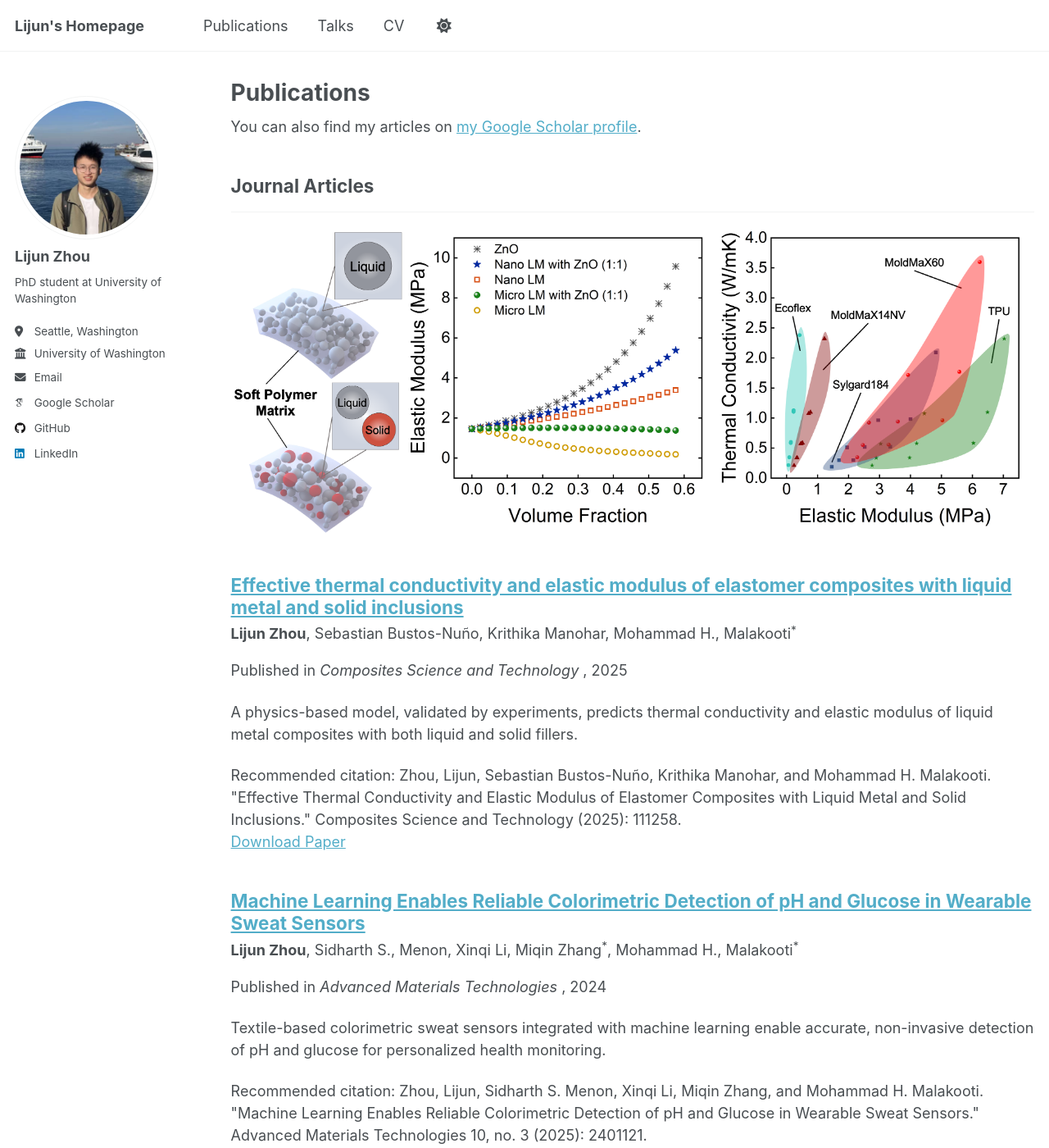
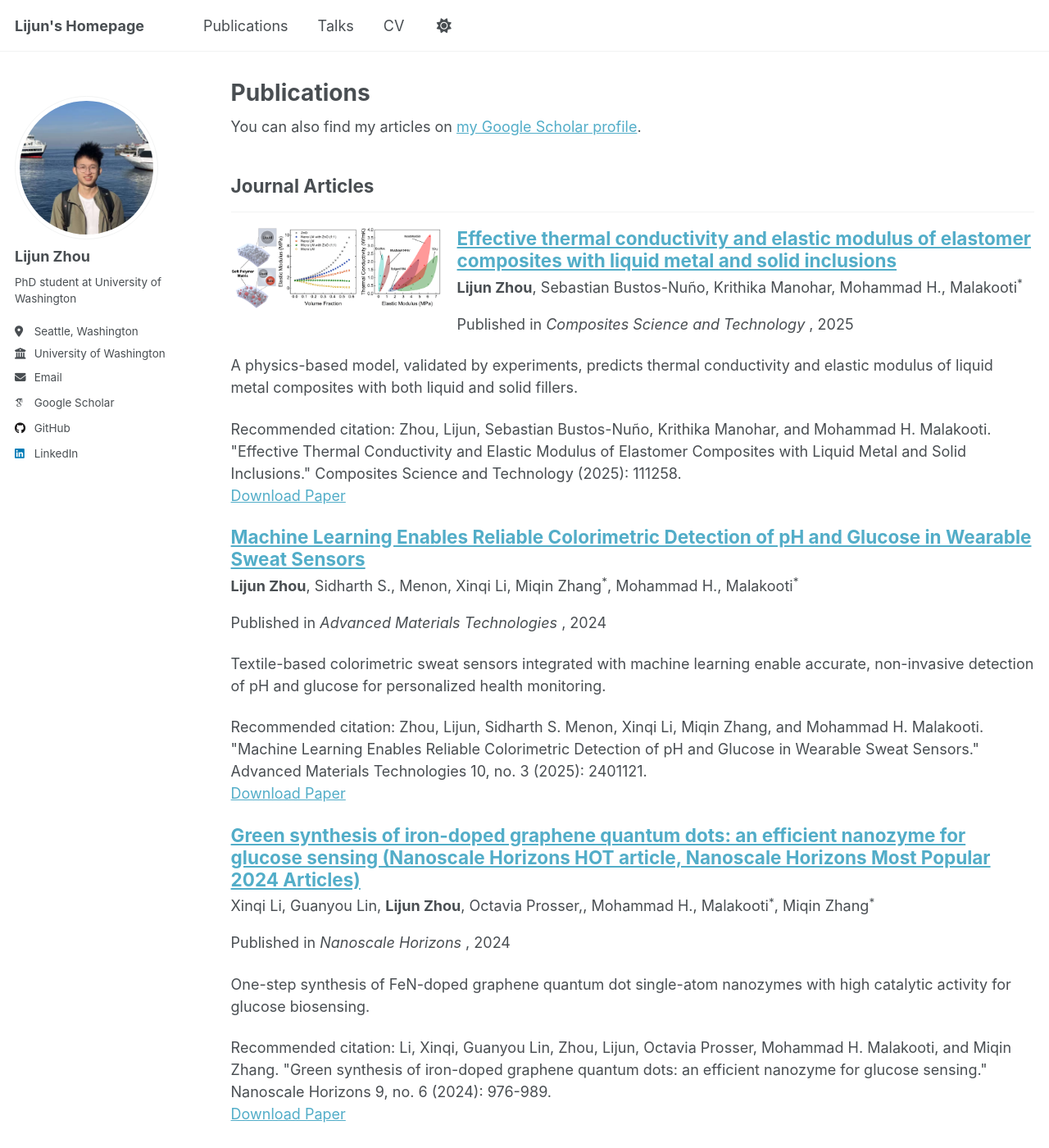
Before and after one commit to zdxbll/zdxbll, a Jekyll site: the page built from _pages/publications.html, in a window 1280 px wide and 1400 px high. Shown: the whole window at 82% size. Built offline with Jekyll 4.4.1, drawn with Linux system fonts in a browser that asks for light colours; some web fonts are replaced; a script that is not in the unit is left out.

Commit message:
Enhance publications page with styles and links

```diff
--- a/_pages/publications.html
+++ b/_pages/publications.html
@@ -4,6 +4,17 @@ title: "Publications"
 permalink: /publications/
 author_profile: true
 ---
+
+<style>
+.archive__item-teaser{
+  float:left; width:260px; margin:0 16px 8px 0;
+}
+.archive__item-title{ margin-top:0; }
+.archive__item::after{ content:""; display:block; clear:both; }
+@media (max-width:768px){
+  .archive__item-teaser{ float:none; width:auto; margin:0 0 .5rem 0; }
+}
+</style>
 
 {% if site.author.googlescholar %}
   <div class="wordwrap">You can also find my articles on <a href="{{site.author.googlescholar}}">my Google Scholar profile</a>.</div>
```
